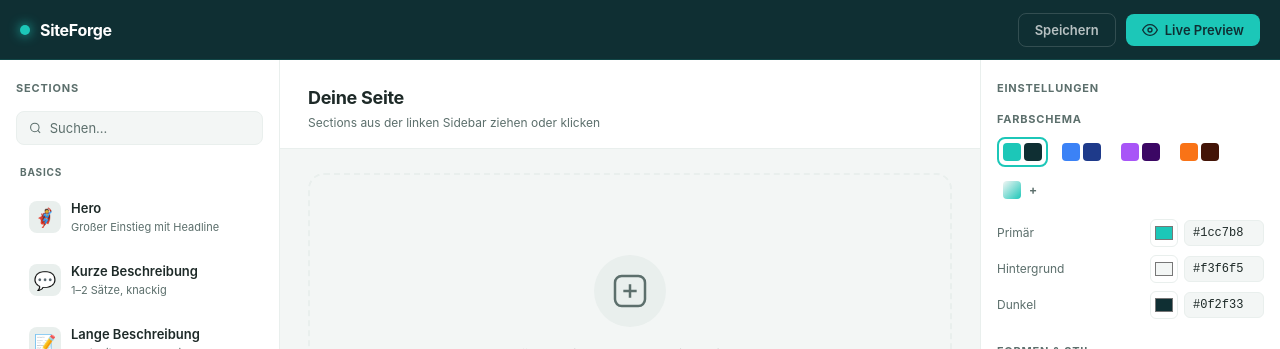
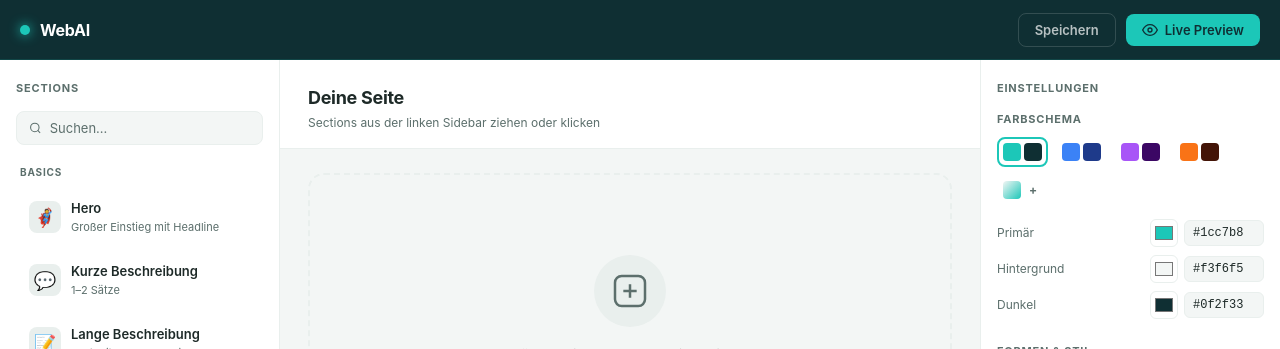
Before and after one commit to Hannuta12/WebAI, a plain HTML site: page index.html in a window 1280 px wide. Shown: the top 349 px of the page. Drawn offline with Linux system fonts and the light colour scheme.

Commit message:
Change title and logo text to 'WebAI'

```diff
--- a/index.html
+++ b/index.html
@@ -3,7 +3,7 @@
 <head>
   <meta charset="UTF-8" />
   <meta name="viewport" content="width=device-width, initial-scale=1.0" />
-  <title>Website Builder</title>
+  <title>WebAI</title>
   <link rel="stylesheet" href="style.css" />
 </head>
 <body>
@@ -12,7 +12,7 @@
   <header class="header">
     <div class="header-logo">
       <span class="logo-dot"></span>
-      <span class="logo-text">SiteForge</span>
+      <span class="logo-text">WebAI</span>
     </div>
     <div class="header-actions">
       <button class="btn btn-ghost">Speichern</button>
@@ -47,7 +47,7 @@
           <div class="section-icon">💬</div>
           <div class="section-info">
             <div class="section-name">Kurze Beschreibung</div>
-            <div class="section-desc">1–2 Sätze, knackig</div>
+            <div class="section-desc">1–2 Sätze</div>
           </div>
         </div>
         <div class="section-card" draggable="true" data-type="lang">
```
